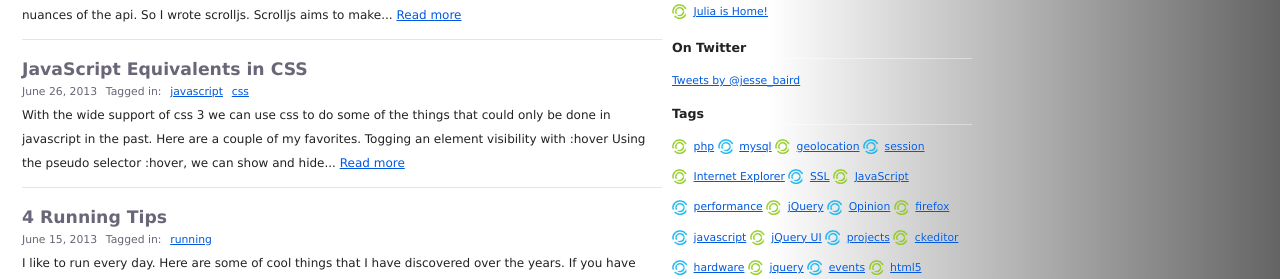
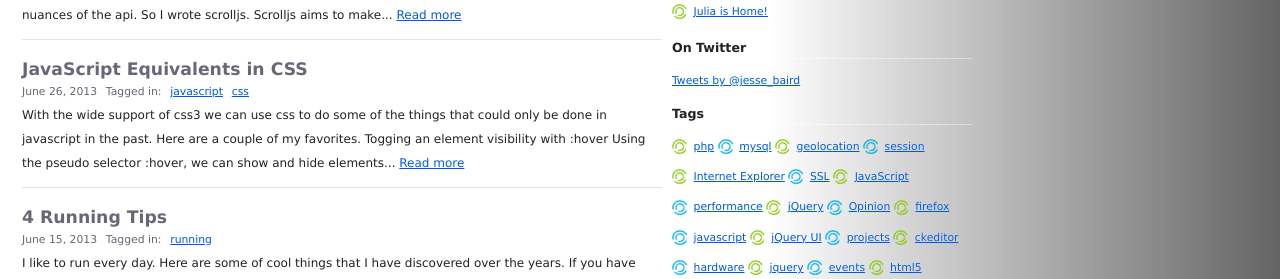
Before and after one commit to jebaird/jebaird.github.com, a Jekyll site: the page built from index.html, in a window 1280 px wide. Shown: the part 388-667 px from the top of the page. Built offline with Jekyll 4.4.1, drawn with Linux system fonts in a browser that asks for light colours; Markdown is read by kramdown in place of the engine named in the settings; the list of posts is cut into pages by our own code; comment, search, counter and statistics services are not loaded.

Commit message:
text change

```diff
--- a/_posts/2013-06-26-javascript-equivalents-in-css.md
+++ b/_posts/2013-06-26-javascript-equivalents-in-css.md
@@ -4,7 +4,7 @@
 title: JavaScript Equivalents in CSS
 ---
 
-With the wide support of css 3 we can use css to do some of the things that could only be done in javascript in the past. Here are a couple of my favorites.
+With the wide support of css3 we can use css to do some of the things that could only be done in javascript in the past. Here are a couple of my favorites.
 
 
 ### Togging an element visibility with :hover
```
